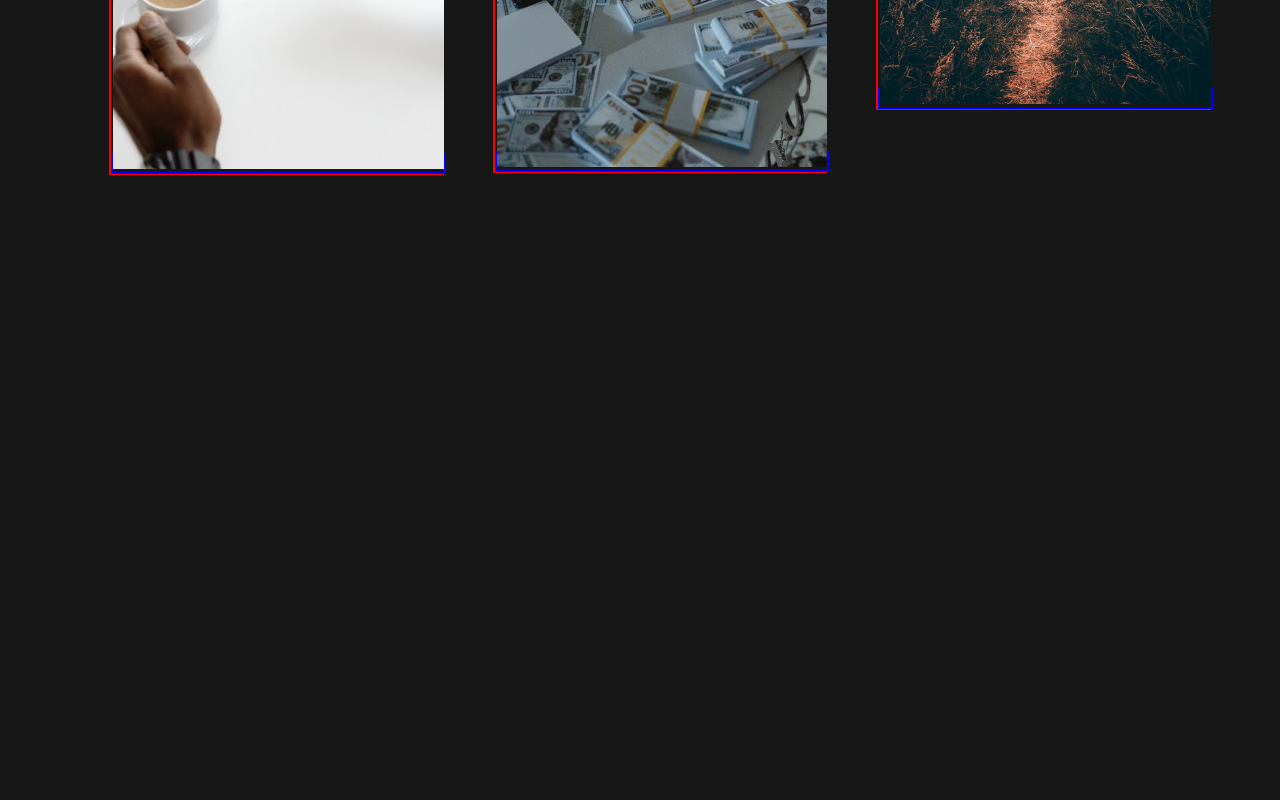
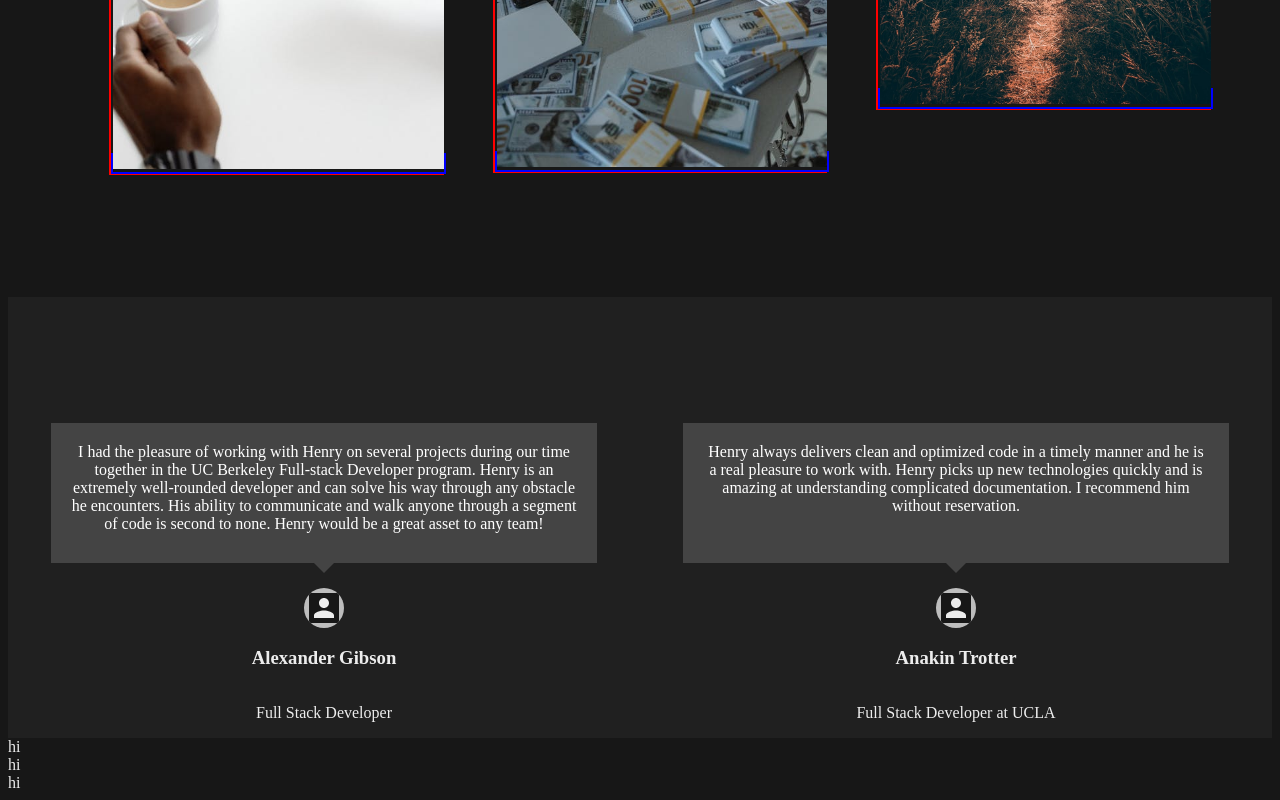
Before and after one commit to gulpinhenry/career-portfolio, a React (Create React App) app: page / in a window 1280 px wide. Shown: the part 2939-3739 px from the top of the page. Before the commit the page ends 3244 px from the top, so only its background shows below. Built offline with nearby package versions, Linux system fonts and the light colour scheme.

Commit message:
add referrals section

```diff
--- /dev/null
+++ b/src/components/Articles.js
@@ -0,0 +1,9 @@
+import * as React from 'react';
+
+export default function Articles() {
+    return (
+        <div>
+            hi
+        </div>
+    );
+}
--- /dev/null
+++ b/src/components/Contact.js
@@ -0,0 +1,9 @@
+import * as React from 'react';
+
+export default function Contact() {
+    return (
+        <div>
+            hi
+        </div>
+    );
+}
--- /dev/null
+++ b/src/components/Footer.js
@@ -0,0 +1,9 @@
+import * as React from 'react';
+
+export default function Footer() {
+    return (
+        <div>
+            hi
+        </div>
+    );
+}
--- /dev/null
+++ b/src/components/Recs.js
@@ -0,0 +1,24 @@
+import * as React from 'react';
+import Avatar from '@mui/material/Avatar';
+import Skeleton from '@mui/material/Skeleton';
+
+function QuoteCard({ keys, name, role, quote }) {
+    console.log(keys, name, role, quote
+    );
+    return (
+        <div className='quote-card'>
+            <div className='quote'>{quote}</div>
+            <Avatar className='avatar' />
+            <h3 className='quote-name'>{name}</h3>
+            <p className='role'>{role}</p>
+        </div>
+    )
+}
+export default function Recs() {
+    return (
+        <div id="recs">
+            <QuoteCard keys="0" name="Alexander Gibson" role="Full Stack Developer" quote="I had the pleasure of working with Henry on several projects during our time together in the UC Berkeley Full-stack Developer program. Henry is an extremely well-rounded developer and can solve his way through any obstacle he encounters. His ability to communicate and walk anyone through a segment of code is second to none. Henry would be a great asset to any team!" />
+            <QuoteCard keys="1" name="Anakin Trotter" role="Full Stack Developer at UCLA" quote="Henry always delivers clean and optimized code in a timely manner and he is a real pleasure to work with. Henry picks up new technologies quickly and is amazing at understanding complicated documentation. I recommend him without reservation." />
+        </div>
+    );
+}
--- a/src/pages/Home.js
+++ b/src/pages/Home.js
@@ -3,6 +3,10 @@ import React from "react";
 import Cover from "../components/Cover";
 import Bio from "../components/Bio";
 import Portfolio from "../components/Portfolio";
+import Articles from "../components/Articles";
+import Contact from "../components/Contact";
+import Footer from "../components/Footer";
+import Recs from "../components/Recs";
 
 function Home() {
   return (
@@ -10,6 +14,10 @@ function Home() {
       <Cover />
       <Bio />
       <Portfolio />
+      <Recs />
+      <Articles />
+      <Contact />
+      <Footer />
     </div>
   );
 }
--- a/src/styles/style.css
+++ b/src/styles/style.css
@@ -145,6 +145,64 @@ button:hover {
     object-fit: cover;
     overflow: hidden;
 }
+#recs{
+    display: flex;
+    flex-direction: column;
+    justify-content: space-around;
+    align-items: center;
+    background-color: #202020;
+    min-height: 50vh;
+}
+.quote-card{
+    padding-top: 10%;;
+    background-color: #202020;
+    width: 80vw;
+    text-align: center;
+    display: flex;
+    flex-direction: column;
+    align-items: center;
+    justify-content: flex-start;
+}
+.quote {
+    color: #fff;
+    background-color: #444444;
+    text-decoration: none;
+    display: inline-block;
+    width: 80%;
+    min-height: 100px;
+    padding: 20px;
+    position: relative;
+    z-index: 2;
+  }
+  .quote:after,
+  .quote:before {
+    top: 100%;
+    left: 50%;
+    border: solid transparent;
+    content: " ";
+    height: 0;
+    width: 0;
+    position: absolute;
+  }
+  .quote:after {
+    border-color: transparent;
+    border-top-color: #444444;
+    border-width: 10px;
+    margin-left: -10px;
+  }
+  .quote:before {
+    border-width: 10px;
+    margin-left: -10px;
+  }
+  .avatar{
+      margin-top: 25px;
+  }
+  .quote-name{
+    background-color: #202020;
+  }
+  .role{
+    background-color: #202020;
+  }
 /* Small devices (portrait tablets and large phones, 600px and up) */
 @media only screen and (min-width: 600px) {
     #title-name{
@@ -209,6 +267,14 @@ button:hover {
     #resume-btn{
         width: 25%;
     }
+    #recs{
+        flex-direction: row;
+        align-items: stretch;
+        justify-content: flex-end;
+    }
+    .quote{
+        flex-basis: 40%;
+    }
 }
 
 /* Large devices (laptops/desktops, 992px and up) */
```
